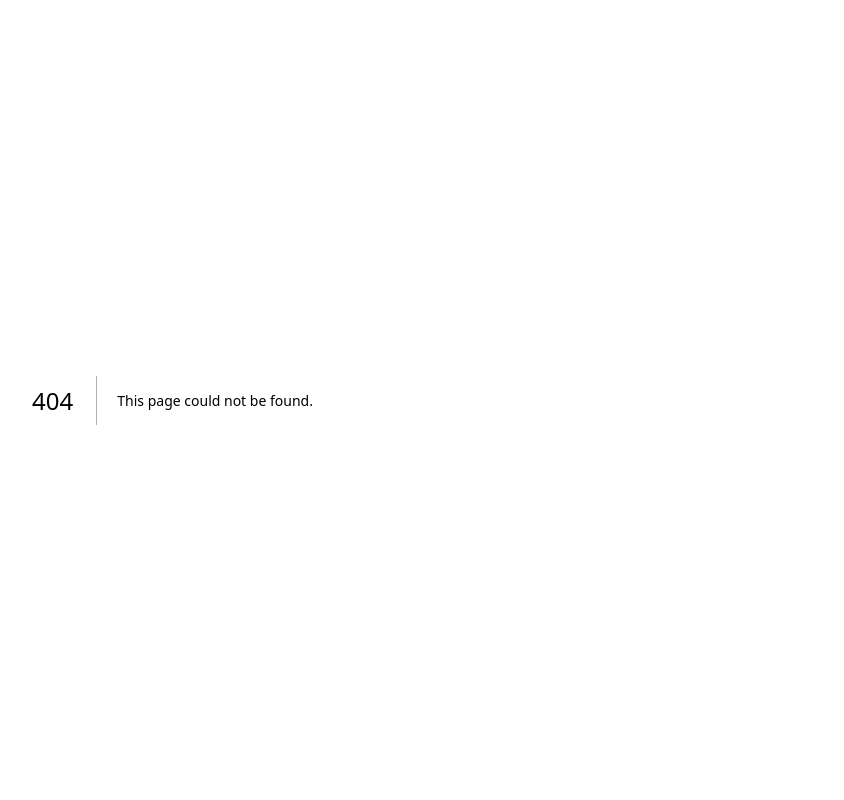
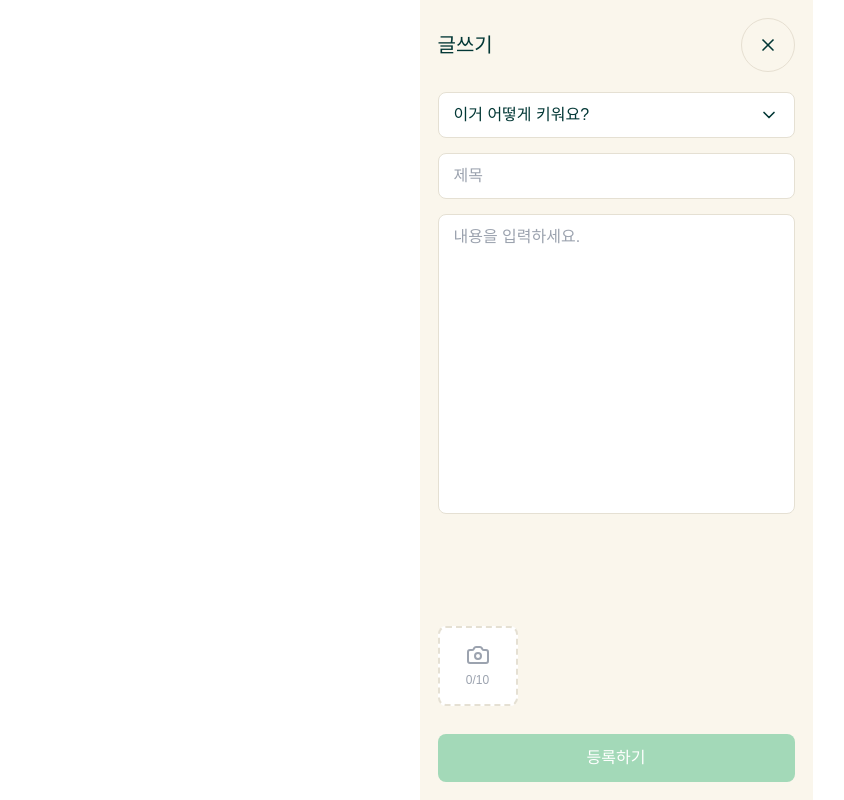
Before and after one commit to daybreaker42/KU-hackathon-2025, a Next.js app in the folder client/: page /community/write in a window 1280 px wide. Before the commit this address had no page. Shown: the whole page, without its empty margins (24-868 px from the left). Built offline with nearby package versions, Linux system fonts and the light colour scheme.

Commit message:
feat: 게시글 작성 페이지 및 이미지 업로드 기능 추가

```diff
--- /dev/null
+++ b/client/app/community/write/page.tsx
@@ -0,0 +1,138 @@
+'use client';
+
+import { useState } from 'react';
+import { useRouter } from 'next/navigation';
+import { Camera, ChevronDown, Image as ImageIcon, X } from 'lucide-react';
+import CloseButton from '@/app/component/common/CloseButton';
+
+// 카테고리 옵션
+const categoryOptions = [
+  { value: 'question', label: '이거 어떻게 키워요?' },
+  { value: 'daily', label: '일상' },
+  { value: 'free', label: '자유 주제' },
+  { value: 'plant', label: '식물별 카테고리' }
+];
+
+export default function WritePostPage() {
+  const router = useRouter();
+  const [title, setTitle] = useState('');
+  const [content, setContent] = useState('');
+  const [category, setCategory] = useState('question');
+  const [images, setImages] = useState<string[]>([]);
+  const [isCategoryDropdownOpen, setIsCategoryDropdownOpen] = useState(false);
+
+  const handleImageUpload = (e: React.ChangeEvent<HTMLInputElement>) => {
+    if (e.target.files) {
+      const files = Array.from(e.target.files);
+      const newImages = files.map(file => URL.createObjectURL(file));
+      setImages(prev => [...prev, ...newImages]);
+    }
+  };
+
+  const handleRemoveImage = (index: number) => {
+    setImages(prev => prev.filter((_, i) => i !== index));
+  };
+
+  const handleSubmit = (e: React.FormEvent) => {
+    e.preventDefault();
+    // TODO: Implement post submission logic
+    console.log({ title, content, category, images });
+    alert('게시글이 등록되었습니다.');
+    router.push('/community');
+  };
+
+  const selectedCategoryLabel = categoryOptions.find(c => c.value === category)?.label;
+
+  return (
+    <div className="p-[18px] bg-[#FAF6EC] min-h-screen w-[393px] mx-auto flex flex-col">
+      {/* 헤더 */}
+      <div className="flex items-center justify-between mb-[20px]">
+        <h1 className="text-[#023735] font-medium text-[20px]">글쓰기</h1>
+        <CloseButton />
+      </div>
+
+      <form onSubmit={handleSubmit} className="flex-1 flex flex-col">
+        {/* 카테고리 선택 */}
+        <div className="relative mb-[15px]">
+          <button
+            type="button"
+            onClick={() => setIsCategoryDropdownOpen(!isCategoryDropdownOpen)}
+            className="w-full flex justify-between items-center px-[15px] py-[10px] bg-white border border-[#E5E0D3] rounded-lg text-[#023735] text-[16px]"
+          >
+            <span>{selectedCategoryLabel}</span>
+            <ChevronDown size={20} className={`transition-transform ${isCategoryDropdownOpen ? 'rotate-180' : ''}`} />
+          </button>
+          {isCategoryDropdownOpen && (
+            <ul className="absolute z-10 w-full mt-[5px] bg-white border border-[#E5E0D3] rounded-lg shadow-lg">
+              {categoryOptions.map(option => (
+                <li
+                  key={option.value}
+                  onClick={() => {
+                    setCategory(option.value);
+                    setIsCategoryDropdownOpen(false);
+                  }}
+                  className="px-[15px] py-[10px] hover:bg-[#F5F2E8] cursor-pointer"
+                >
+                  {option.label}
+                </li>
+              ))}
+            </ul>
+          )}
+        </div>
+
+        {/* 제목 입력 */}
+        <div className="mb-[15px]">
+          <input
+            type="text"
+            value={title}
+            onChange={(e) => setTitle(e.target.value)}
+            placeholder="제목"
+            className="w-full px-[15px] py-[10px] bg-white border border-[#E5E0D3] rounded-lg text-[#023735] text-[16px] placeholder:text-[#9CA3AF] focus:outline-none focus:ring-1 focus:ring-[#42CA71]"
+          />
+        </div>
+
+        {/* 내용 입력 */}
+        <div className="flex-1 mb-[15px]">
+          <textarea
+            value={content}
+            onChange={(e) => setContent(e.target.value)}
+            placeholder="내용을 입력하세요."
+            className="w-full h-full min-h-[300px] px-[15px] py-[10px] bg-white border border-[#E5E0D3] rounded-lg text-[#023735] text-[16px] placeholder:text-[#9CA3AF] resize-none focus:outline-none focus:ring-1 focus:ring-[#42CA71]"
+          />
+        </div>
+
+        {/* 이미지 첨부 */}
+        <div className="mb-[20px]">
+          <div className="flex items-center gap-[10px] overflow-x-auto pb-2">
+            <label className="flex-shrink-0 w-[80px] h-[80px] bg-white border-2 border-dashed border-[#E5E0D3] rounded-lg flex flex-col items-center justify-center cursor-pointer hover:bg-[#F5F2E8]">
+              <Camera size={24} className="text-[#9CA3AF]" />
+              <span className="text-[12px] text-[#9CA3AF] mt-1">{images.length}/10</span>
+              <input type="file" multiple accept="image/*" className="hidden" onChange={handleImageUpload} disabled={images.length >= 10} />
+            </label>
+            {images.map((image, index) => (
+              <div key={index} className="relative flex-shrink-0 w-[80px] h-[80px]">
+                <img src={image} alt={`upload-preview ${index}`} className="w-full h-full object-cover rounded-lg" />
+                <button
+                  type="button"
+                  onClick={() => handleRemoveImage(index)}
+                  className="absolute top-[-5px] right-[-5px] w-[20px] h-[20px] bg-gray-800 text-white rounded-full flex items-center justify-center text-[12px]"
+                >
+                  <X size={14} />
+                </button>
+              </div>
+            ))}
+          </div>
+        </div>
+
+        {/* 등록 버튼 */}
+        <button
+          type="submit"
+          disabled={!title || !content}
+          className="w-full py-[12px] bg-[#42CA71] text-white font-medium rounded-lg disabled:bg-[#A3D9B8] disabled:cursor-not-allowed"
+        >
+          등록하기
+        </button>
+      </form>
+    </div>
+  );
+}
```
